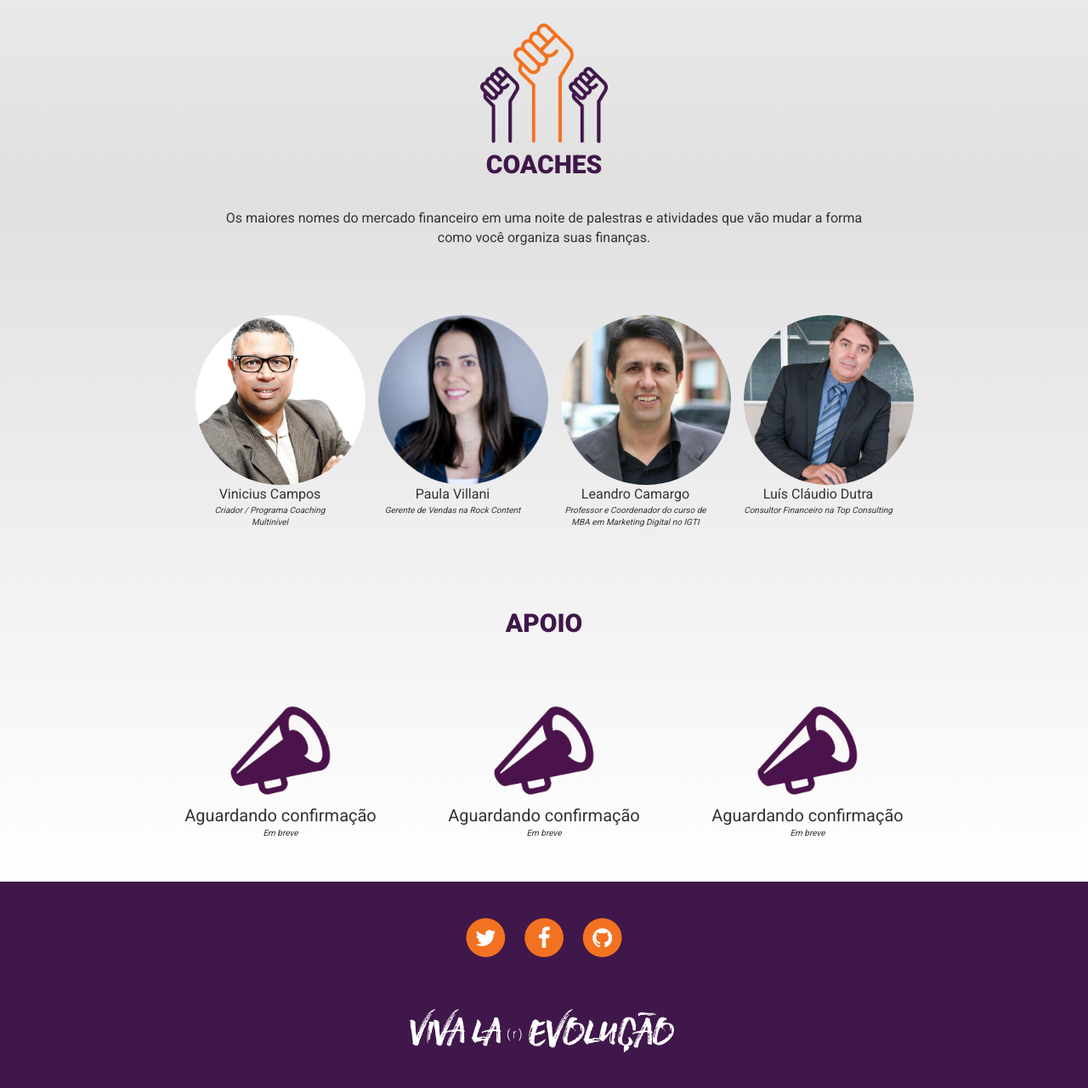
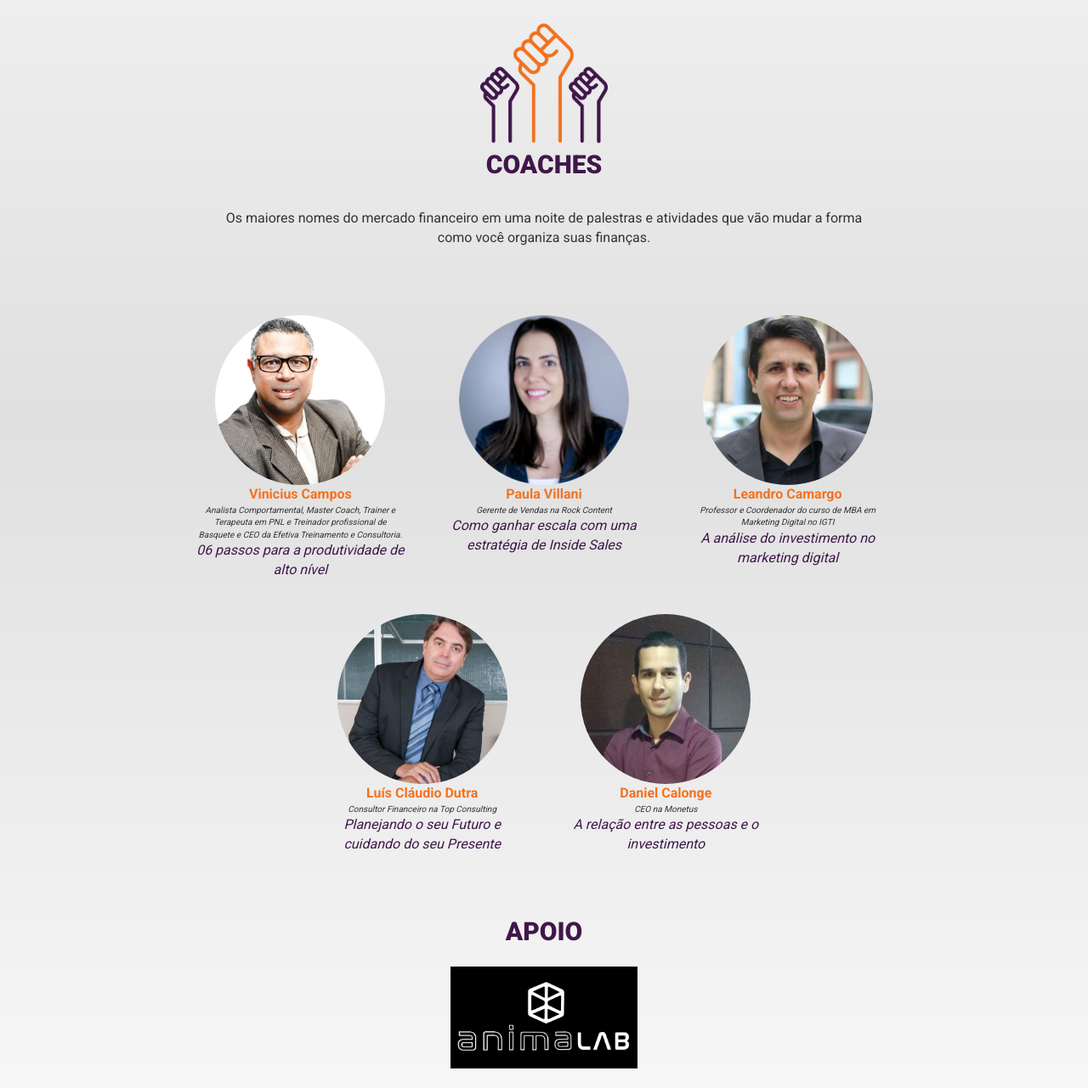
Before and after one commit to roberthgodoy/evento-grupo-inter, a website: page index.html in a window 1280 px wide. Shown: the part 1687-2968 px from the top of the page at 85% size. Drawn offline with nearby package versions, Linux system fonts and the light colour scheme.

Commit message:
Included Sponsors section and edited coachs info

```diff
--- a/css/style.css
+++ b/css/style.css
@@ -61,10 +61,9 @@
 }
 
 .pic-sponsor {
-  width: 120px;
+  width: 220px;
   height: 120px;
   background: no-repeat bottom center scroll;
-  background-image: url(../img/sponsor-default.png);
   background-size: auto auto;
   -webkit-background-size: cover;
   -moz-background-size: cover;
@@ -79,7 +78,8 @@
 }
 
 .speaker-name {
-
+  font-weight: bold;
+  color: #F27221;
 }
 
 .speaker-occupation {
@@ -87,21 +87,31 @@
   font-size: 10px;
 }
 
+.speaker-theme {
+  font-style:italic;
+  font-size: 16px;
+  color: #40174a;
+}
+
 .section-support {
   padding-bottom: 30px;
 }
 
 .section-support-title {
-  margin-top: 70px;
-  margin-bottom: 50px;
+  margin-top: 10px;
   color:#40174a;
   font-weight: 900;
   font-size: 30px;
+  text-transform: uppercase;
 }
 
+.sponsor-name {
+  font-weight: bold;
+  color: #40174a;
+}
 .sponsor-activity {
-  font-style:italic;
-  font-size: 10px;
+  font-style: italic;
+  font-size: 14px;
 }
 
 .section-footer {
--- a/index.html
+++ b/index.html
@@ -156,48 +156,69 @@
                         </div>
                     </div>
 
-                    <div class="col-xs-12 col-sm-4 col-lg-3 box-speaker">
+                    <div class="row">
+                      <div class="col-xs-12">
+                        <div class="col-xs-12 col-sm-4 col-lg-4 box-speaker">
                             <div class="pic-speaker" style="background-image:url(img/vinicius-campos.jpg)"></div>
                             <div class="speaker-name">Vinicius Campos</div>
-                        <div class="speaker-occupation">Criador / Programa Coaching Multinível</div>
+                            <div class="speaker-occupation">Analista Comportamental, Master Coach, Trainer e Terapeuta em PNL e Treinador profissional de Basquete e CEO da Efetiva Treinamento e Consultoria.</div>
+                            <div class="speaker-theme">06 passos para a produtividade de alto nível</div>
                         </div>
-                    <div class="col-xs-12 col-sm-4 col-lg-3 box-speaker">
+
+                        <div class="col-xs-12 col-sm-4 col-lg-4 box-speaker">
                             <div class="pic-speaker" style="background-image:url(img/paula-villani.png)"></div>
                             <div class="speaker-name">Paula Villani</div>
                             <div class="speaker-occupation">Gerente de Vendas na Rock Content</div>
+                            <div class="speaker-theme">Como ganhar escala com uma estratégia de Inside Sales</div>
                         </div>
-                    <div class="col-xs-12 col-sm-4 col-lg-3 box-speaker">
+
+                        <div class="col-xs-12 col-sm-4 col-lg-4 box-speaker">
                             <div class="pic-speaker" style="background-image:url(img/leandro-camargo.jpg)"></div>
                             <div class="speaker-name">Leandro Camargo</div>
                             <div class="speaker-occupation">Professor e Coordenador do curso de MBA em Marketing Digital no IGTI</div>
+                            <div class="speaker-theme">A análise do investimento no marketing digital</div>
                         </div>
-                    <div class="col-xs-12 col-sm-4 col-lg-3 box-speaker">
+                      </div>
+                    </div>
+
+                    <div class="row">
+                      <div class="col-xs-12">
+                        <div class="col-xs-12 col-sm-4 col-lg-2 box-speaker"></div>
+                        <div class="col-xs-12 col-sm-4 col-lg-4 box-speaker">
                             <div class="pic-speaker" style="background-image:url(img/luis-claudio.jpg)"></div>
                             <div class="speaker-name">Luís Cláudio Dutra</div>
                             <div class="speaker-occupation">Consultor Financeiro na Top Consulting</div>
+                            <div class="speaker-theme">Planejando o seu Futuro e cuidando do seu Presente</div>
+                        </div>
+
+                        <div class="col-xs-12 col-sm-4 col-lg-4 box-speaker">
+                            <div class="pic-speaker" style="background-image:url(img/daniel-calonge.jpg)"></div>
+                            <div class="speaker-name">Daniel Calonge</div>
+                            <div class="speaker-occupation">CEO na Monetus</div>
+                            <div class="speaker-theme">A relação entre as pessoas e o investimento</div>
+                        </div>
+
+                        <div class="col-xs-12 col-sm-4 col-lg-2 box-speaker"></div>
+                      </div>
                     </div>
                 </div>
 
                 <div class="section-support">
-                    <div class="col-xs-12 section-support-title">
-                        APOIO
-                    </div>
+                    <div class="col-xs-12 section-support-title">Apoio</div>
                     <hr>
                     <div class="row" id="patrocinadores">
-                        <div class="col-xs-12 col-sm-4 col-lg-4 box-sponsor">
-                            <div class="pic-sponsor"></div>
-                            <div class="sponsor-name">Aguardando confirmação</div>
-                            <div class="sponsor-activity">Em breve</div>
+                        <div class="col-xs-12 col-sm-4 col-lg-12 box-sponsor">
+                            <a href="http://www.unibh.br/"><img class="pic-sponsor img-responsive" src="img/animalab.jpeg" alt="http://www.unibh.br/"></a>
                         </div>
-                        <div class="col-xs-12 col-sm-4 col-lg-4 box-sponsor">
-                            <div class="pic-sponsor"></div>
-                            <div class="sponsor-name">Aguardando confirmação</div>
-                            <div class="sponsor-activity"> Em breve</div>
                     </div>
-                        <div class="col-xs-12 col-sm-4 col-lg-4 box-sponsor">
-                            <div class="pic-sponsor"></div>
-                            <div class="sponsor-name">Aguardando confirmação</div>
-                            <div class="sponsor-activity">Em breve</div>
+                </div>
+
+                <div class="section-support">
+                    <div class="col-xs-12 section-support-title">Patrocinio</div>
+                    <hr>
+                    <div class="row" id="patrocinadores">
+                        <div class="col-xs-12 col-sm-4 col-lg-12 box-sponsor">
+                            <a href="http://www.conciliadora.com.br/"><img class="pic-sponsor img-responsive" src="img/Logo-Conciliadora.png" alt="http://www.conciliadora.com.br/"></a>
                         </div>
                     </div>
                 </div>
```
Also changed, not shown: img/Logo-Conciliadora.png (added), img/animalab.jpeg (added), img/daniel-calonge.jpg (added). Lines whose indentation alone changed are shown as unchanged.
